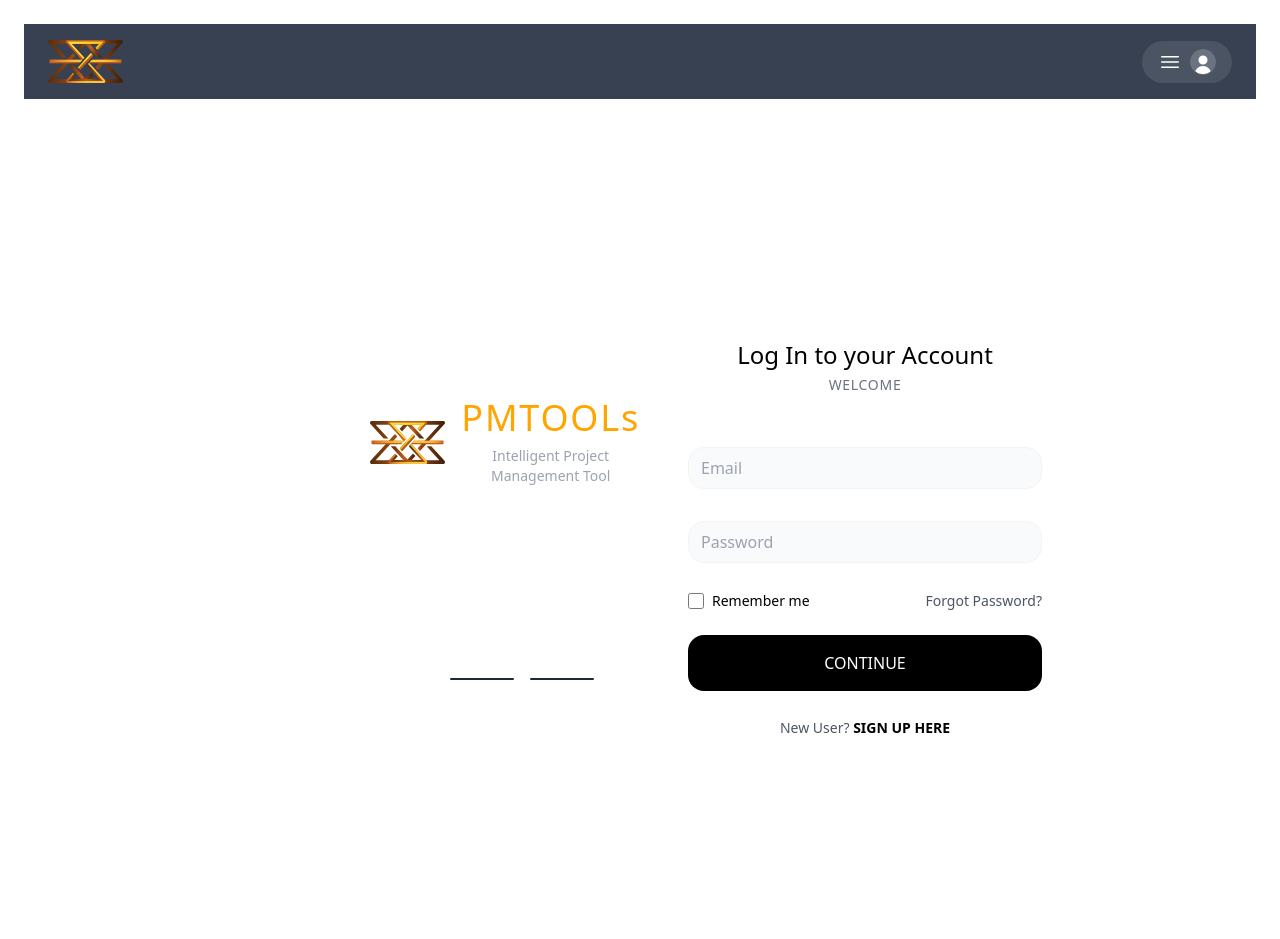
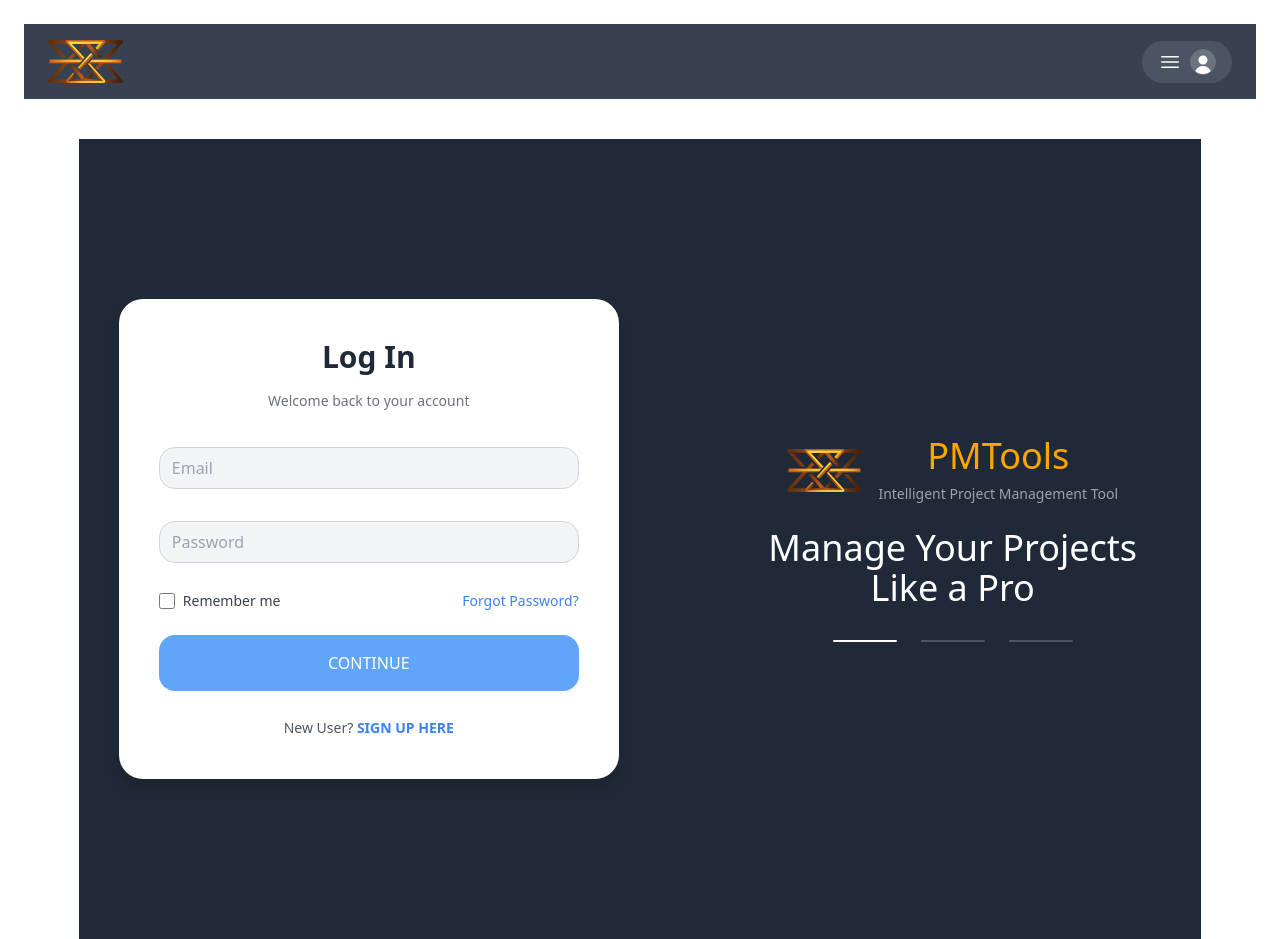
Before and after one commit to Wonderofyou/ProjectManagementTools, a React (Vite) app in the folder frontend/: page /login in a window 1280 px wide. Built offline with nearby package versions, Linux system fonts and the light colour scheme; no server answers.

Commit message:
config homepage and login page UI

```diff
--- a/frontend/src/App.jsx
+++ b/frontend/src/App.jsx
@@ -40,6 +40,8 @@ function App() {
           <Route path="/report" element={<ReportsListPage />} />
           <Route path="/report/:projectId" element={<ReportPage />} />
         </Route>
+        <Route index element={<IndexPage />} />
+
 
 
       </Routes>
--- a/frontend/src/Component/Introduction.jsx
+++ b/frontend/src/Component/Introduction.jsx
@@ -2,9 +2,7 @@ export default function Introduction() {
     return (
       <div className="flex flex-col max-w-2xl">
         <span className="text-2xl">Project Manage Easily...</span>
-            <h1 className="text-6xl font-bold mt-4">
-                Get More Done with PMTools
-            </h1>
+        <h1 className="text-6xl font-bold mt-4">Get More Done with PMTools</h1>
         <p className="text-lg text-gray-600 mt-6 text-center">
           Project management software that enables your teams to collaborate, plan, analyze and manage everyday tasks
         </p>
@@ -15,5 +13,5 @@ export default function Introduction() {
           <div className="w-8 h-2 bg-gray-300 rounded-full"></div>
         </div>
       </div>
-    )
+    );
   }
--- a/frontend/src/Component/Navbar.jsx
+++ b/frontend/src/Component/Navbar.jsx
@@ -1,8 +1,20 @@
+import React from "react";
 import { Link } from "react-router-dom";
 
 export default function Navbar() {
   return (
-        <nav className="py-4 px-6 absolute top-0 right-12"> {/* right 12 */}
+    <nav className="sticky top-0 bg-[#1a1f2e] z-10 shadow-md py-4 px-6">
+      <div className="flex items-center justify-between">
+        <div className="flex items-center gap-4">
+          {/* Logo */}
+          <Link to="/" className="flex items-center gap-2">
+            <img
+              src="/Icon/Label.svg"  // Đường dẫn đến file logo của bạn
+              alt="Logo"
+              className="h-8"
+            />
+          </Link>
+        </div>
         <div className="flex items-center space-x-6">
           <Link to="/login">
             <button className="px-12 py-4 text-lg bg-yellow-100 rounded-xl hover:bg-yellow-200 transition-colors">
@@ -10,11 +22,12 @@ export default function Navbar() {
             </button>
           </Link>
           <Link to="/register">
-                    <button className="px-14 py-4 text-lg bg-blue-500 text-white rounded-xl hover:bg-blue-600 transition-colors">
+            <button className="px-14 py-4 text-lg bg-blue-400 text-black-600 rounded-xl hover:bg-blue-200 transition-colors">
               Try PMTools free →
             </button>
           </Link>
         </div>
+      </div>
     </nav>
-    )
+  );
 }
--- a/frontend/src/pages/IndexPage.jsx
+++ b/frontend/src/pages/IndexPage.jsx
@@ -5,45 +5,47 @@ import HomepageImage from "../Component/HomepageImage";
 import Sidebar from "../Component/Sidebar";
 import Navbar from "../Component/Navbar";
 import Footer from "../Component/Footer";
+import Header  from "../Header";
 
 function IndexPage() {
   const { user, ready } = useContext(UserContext);
 
   if (!ready) {
-    return <div>Loading...</div>;
+    return <div className="flex justify-center items-center h-screen text-xl">Loading...</div>;
   }
 
   if (user) {
     return (
-      <div className="flex min-h-screen">
-        <Sidebar className="fixed top-0 left-0 w-72 h-full" />
-        <div className="ml-72 flex-1 p-4">
-          <h1>Welcome, {user.name}!</h1>
+      <div className="flex min-h-screen bg-gray-50">
+        <Sidebar className="fixed top-0 left-0 w-72 h-full bg-gray-800" />
+        <div className="ml-72 flex-1 p-6">
+          <div className="mt-8">
+            <h1 className="text-3xl font-semibold text-gray-800">Welcome, {user.name}!</h1>
+            <main className="mt-8">
+            </main>
+          </div>
         </div>
       </div>
     );
   }
 
   return (
-    <div className="flex flex-col min-h-screen">
+    <div className="flex flex-col min-h-screen bg-gray-50">
       <Navbar />
       <main className="flex-grow relative">
-        {/* chỉ cho phần content */}
         <div
           className="absolute inset-0"
           style={{
-            backgroundColor: '#ffffff',
+            backgroundColor: "#ffffff",
             backgroundImage: `
               radial-gradient(at 100% 0%, hsla(220, 60%, 98%, 1) 0px, transparent 50%),
               radial-gradient(at 0% 0%, hsla(220, 60%, 98%, 1) 0px, transparent 50%),
               radial-gradient(at 100% 100%, hsla(220, 60%, 98%, 1) 0px, transparent 50%),
               radial-gradient(at 0% 100%, hsla(220, 60%, 98%, 1) 0px, transparent 50%)
-            `,
-          }}
+            `,}}
         />
-        {/* Content */}
-        <div className="relative z-10 max-w-7xl mx-auto px-4">
-          <div className="flex flex-row items-center justify-between gap-8 py-20">
+        <div className="relative z-10 max-w-7xl mx-auto px-4 py-16">
+          <div className="flex flex-col md:flex-row items-center justify-between gap-8">
             <Introduction />
             <HomepageImage />
           </div>
--- a/frontend/src/pages/LoginPage.jsx
+++ b/frontend/src/pages/LoginPage.jsx
@@ -27,79 +27,82 @@ export default function LoginPage() {
   }
 
   return (
-    <div style={{ backgroundColor: '#0D0D0D', minHeight: '100vh', position: 'relative' }}>
-      {/* Login Form Card - Left side */}
-      <div className="absolute top-1/2 left-[5%] transform -translate-y-1/2">
-        <div className="bg-white p-12 rounded-3xl w-[450px]">
-          <h1 className="text-2xl font-medium mb-1 text-center">Log In to your Account</h1>
-          <p className="text-gray-500 text-sm mb-12 text-center tracking-wider">WELCOME</p>
+    <div className="bg-gray-800 min-h-screen flex items-center justify-between px-10">
+      {/* Login Form Card */}
+      <div className="bg-white rounded-3xl shadow-lg w-full sm:w-[500px] p-10">
+        <h1 className="text-3xl font-semibold text-center mb-4 text-gray-800">Log In</h1>
+        <p className="text-center text-gray-500 mb-8 text-sm">Welcome back to your account</p>
 
         <form onSubmit={handleLoginSubmit} className="space-y-6">
+          {/* Email input */}
           <div>
             <input
               type="email"
               placeholder="Email"
               value={email}
               onChange={ev => setEmail(ev.target.value)}
-                className="w-full px-6 py-4 bg-gray-50 rounded-xl focus:outline-none border border-gray-100"
+              className="w-full px-6 py-4 bg-gray-100 rounded-xl focus:outline-none border border-gray-300 focus:ring-2 focus:ring-blue-400"
             />
           </div>
 
+          {/* Password input */}
           <div>
             <input
               type="password"
               placeholder="Password"
               value={password}
               onChange={ev => setPassword(ev.target.value)}
-                className="w-full px-6 py-4 bg-gray-50 rounded-xl focus:outline-none border border-gray-100"
+              className="w-full px-6 py-4 bg-gray-100 rounded-xl focus:outline-none border border-gray-300 focus:ring-2 focus:ring-blue-400"
             />
           </div>
 
+          {/* Remember me and forgot password */}
           <div className="flex justify-between items-center">
-              <label className="flex items-center space-x-2 text-sm">
+            <label className="flex items-center space-x-2 text-sm text-gray-700">
               <input type="checkbox" className="w-4 h-4 rounded border-gray-300" />
               <span>Remember me</span>
             </label>
-              <Link to="/forgot-password" className="text-sm text-gray-600">
+            <Link to="/forgot-password" className="text-sm text-blue-500 hover:text-blue-600">
               Forgot Password?
             </Link>
           </div>
 
+          {/* Login button */}
           <button
             type="submit"
-              className="w-full bg-black text-white rounded-2xl py-4 font-medium text-base mt-4"
+            className="w-full bg-blue-400 text-white rounded-2xl py-4 font-medium text-base mt-4 hover:bg-blue-500 transition"
           >
             CONTINUE
           </button>
 
+          {/* Sign up link */}
           <div className="text-center mt-6">
             <span className="text-gray-600 text-sm">New User? </span>
-              <Link to="/register" className="text-black font-semibold text-sm">
+            <Link to="/register" className="text-blue-500 font-semibold text-sm">
               SIGN UP HERE
             </Link>
           </div>
         </form>
       </div>
-      </div>
 
-      {/* Logo and content - Right side */}
-      <div className="absolute top-1/2 right-[5%] transform -translate-y-1/2">
-        <div className="flex items-center mb-4">
+      {/* Right side - Logo and Slogan */}
+      <div className="hidden lg:block w-full lg:w-[40%]">
+        <div className="flex flex-col items-center justify-center h-full text-center">
+          <div className="flex items-center mb-6">
             <Label className="w-[60px]" />
             <div className="ml-4">
-            <span className="text-[#FFA500] text-4xl font-light tracking-wider">PMTOOLs</span>
+              <span className="text-[#FFA500] text-4xl font-light">PMTools</span>
               <p className="text-gray-400 text-sm mt-2">Intelligent Project Management Tool</p>
             </div>
           </div>
 
-        <div className="mt-20">
-          <h2 className="text-white text-4xl font-light">
-            Project Manage Easily...
-          </h2>
-          <div className="flex gap-4 mt-8">
+          <div>
+            <h2 className="text-white text-4xl font-light">Manage Your Projects Like a Pro</h2>
+            <div className="flex justify-center gap-6 mt-8">
               <div className="w-16 h-[2px] bg-white rounded-full"></div>
-            <div className="w-16 h-[2px] bg-gray-800 rounded-full"></div>
-            <div className="w-16 h-[2px] bg-gray-800 rounded-full"></div>
+              <div className="w-16 h-[2px] bg-gray-600 rounded-full"></div>
+              <div className="w-16 h-[2px] bg-gray-600 rounded-full"></div>
+            </div>
           </div>
         </div>
       </div>
```
Also changed, not shown: frontend/src/Component/Footer.jsx (+23 -32 lines). Lines whose indentation alone changed are shown as unchanged.
